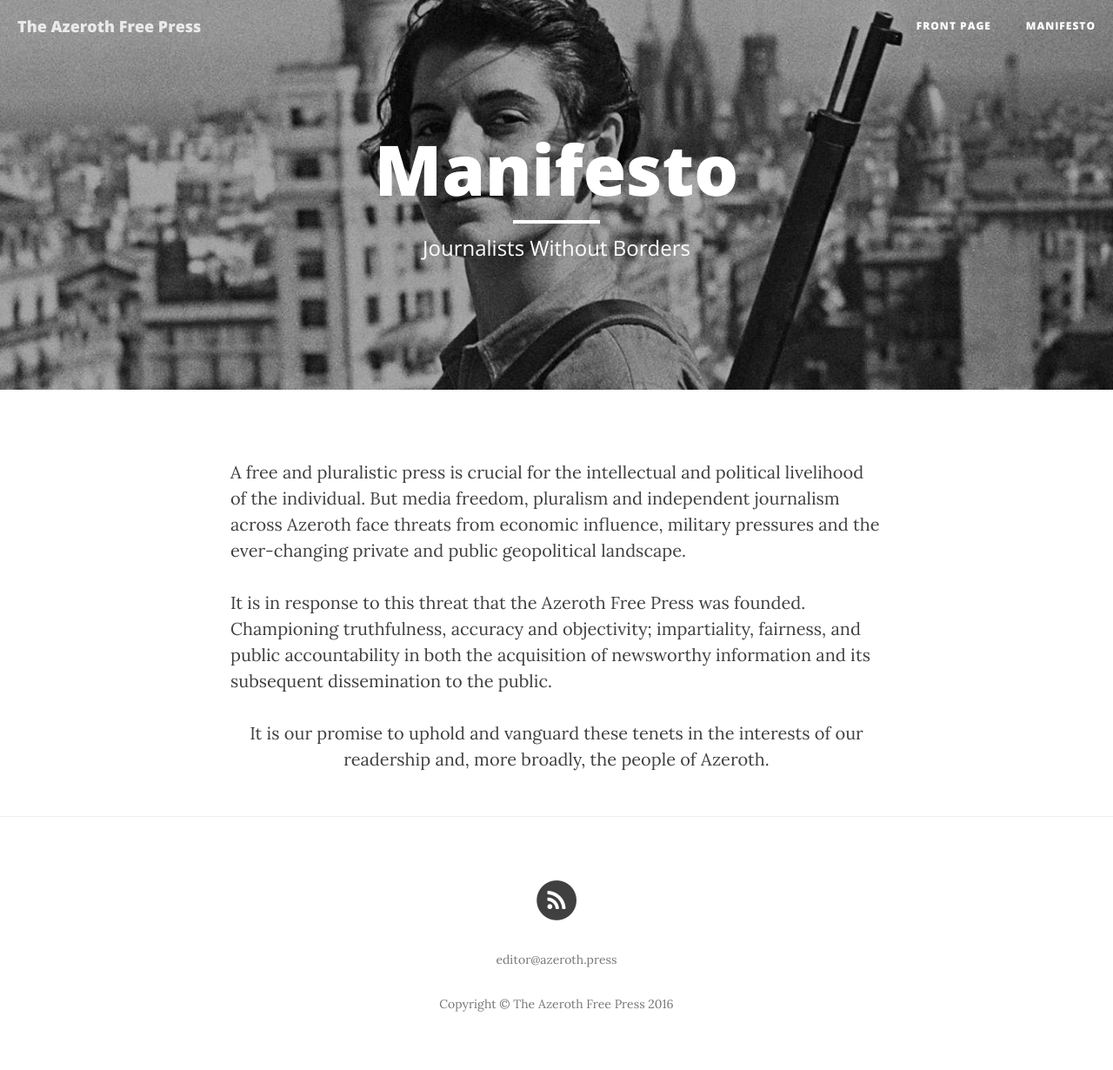
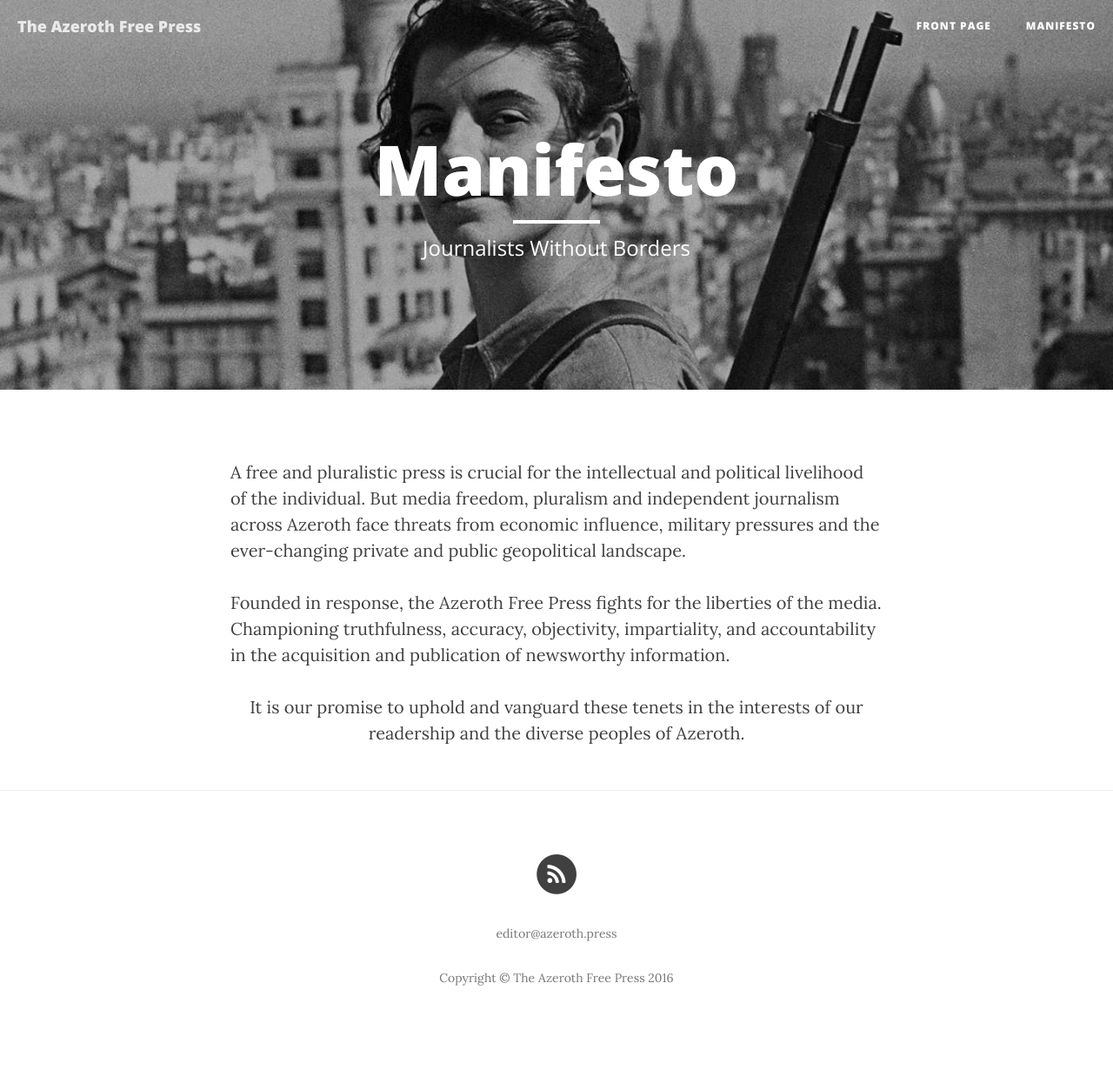
Before and after one commit to csable/csable.github.io, a Jekyll site: the page built from manifesto.html, in a window 1280 px wide. Shown: the whole page at 87% size. Built offline with Jekyll 4.4.1, drawn with Linux system fonts in a browser that asks for light colours; nearby versions of some CDN libraries; after the commit the page ends 1200 px from its top, so only the background shows below that.

Commit message:
content change

```diff
--- a/manifesto.html
+++ b/manifesto.html
@@ -7,6 +7,6 @@ header-img: "img/about-bg.jpg"
 
 <p>A free and pluralistic press is crucial for the intellectual and political livelihood of the individual. But media freedom, pluralism and independent journalism across Azeroth face threats from economic influence, military pressures and the ever-changing private and public geopolitical landscape.</p>
 
-<p>It is in response to this threat that the Azeroth Free Press was founded. Championing truthfulness, accuracy and objectivity; impartiality, fairness, and public accountability in both the acquisition of newsworthy information and its subsequent dissemination to the public.</p>
+<p>Founded in response, the Azeroth Free Press fights for the liberties of the media. Championing truthfulness, accuracy, objectivity, impartiality, and accountability in the acquisition and publication of newsworthy information.</p>
 
-<center><p>It is our promise to uphold and vanguard these tenets in the interests of our readership and, more broadly, the people of Azeroth.</p></center>
+<center><p>It is our promise to uphold and vanguard these tenets in the interests of our readership and the diverse peoples of Azeroth.</p></center>
```
Also changed, not shown: _posts/2014-09-24-man-must-explore.markdown (deleted, +0 -43 lines).
